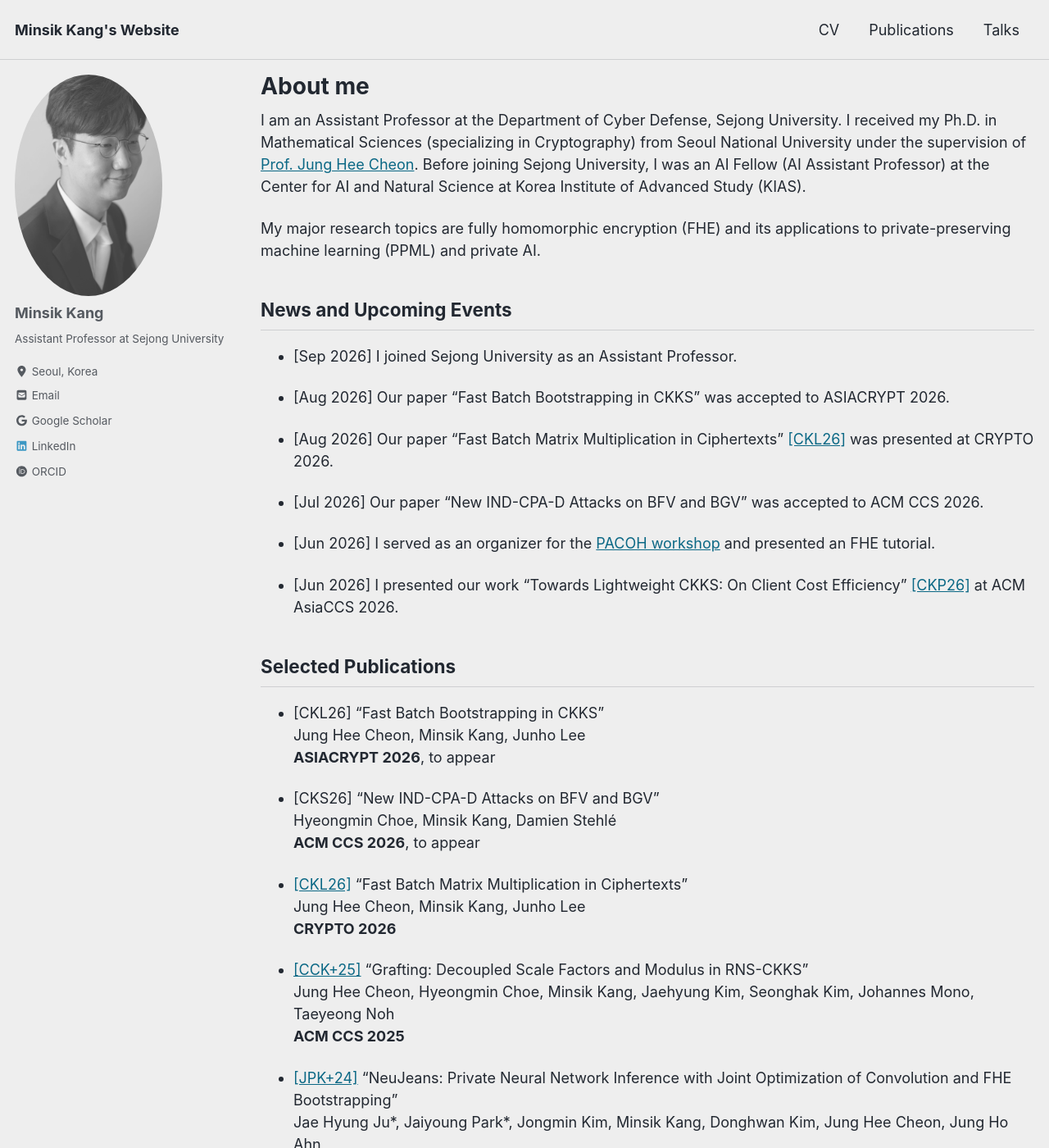
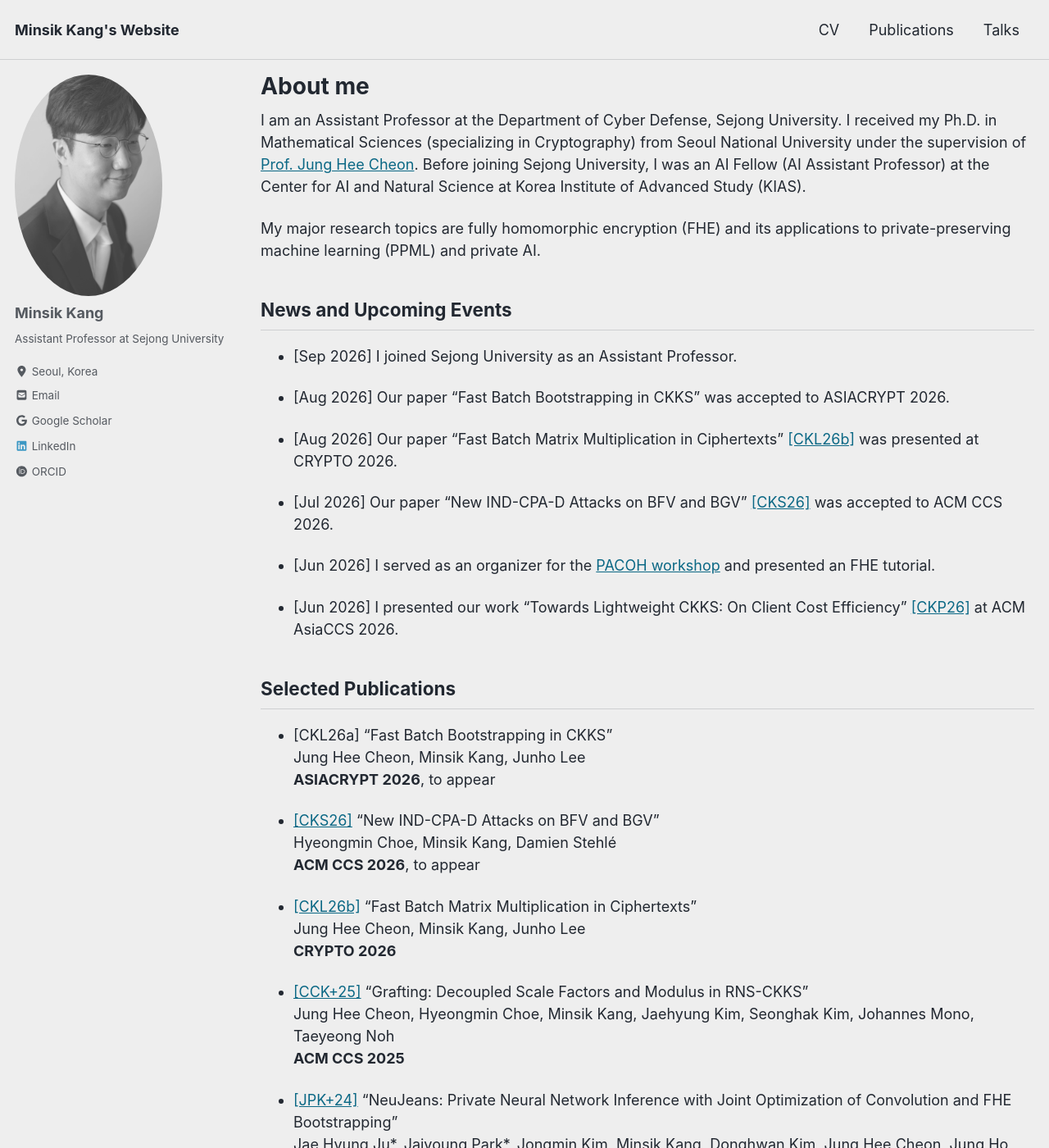
Before and after one commit to mskang0503/mskang0503.github.io, a Jekyll site: the page built from index.md, in a window 1280 px wide and 1400 px high. Shown: the whole window at 82% size. Built offline with Jekyll 4.4.1, drawn with Linux system fonts in a browser that asks for light colours; cached includes are drawn as plain includes.

Commit message:
Link CCS 2026 paper, disambiguate CKL26 keys, add SNU talk
- Add ePrint 2026/2546 link to CKS26 and to its news item
- Rename duplicate CKL26 keys to CKL26a (ASIACRYPT) and CKL26b (CRYPTO)
- Add Oct 2026 invited talk at Seoul National University

Co-Authored-By: Claude Opus 5.5 <noreply@anthropic.com>

```diff
--- a/_data/publications.yml
+++ b/_data/publications.yml
@@ -17,7 +17,7 @@
 # Order within this file is the order shown on the site.
 
 # ---------------------------------------------------------------- conference
-- key: CKL26
+- key: CKL26a
   title: 'Fast Batch Bootstrapping in CKKS'
   authors: 'Jung Hee Cheon, Minsik Kang, Junho Lee'
   venue: 'ASIACRYPT 2026'
@@ -26,6 +26,7 @@
   selected: true
 
 - key: CKS26
+  link: 'https://eprint.iacr.org/2026/2546.pdf'
   title: 'New IND-CPA-D Attacks on BFV and BGV'
   authors: 'Hyeongmin Choe, Minsik Kang, Damien Stehlé'
   venue: 'ACM CCS 2026'
@@ -33,7 +34,7 @@
   type: conference
   selected: true
 
-- key: CKL26
+- key: CKL26b
   link: 'https://eprint.iacr.org/2025/1957.pdf'
   title: 'Fast Batch Matrix Multiplication in Ciphertexts'
   authors: 'Jung Hee Cheon, Minsik Kang, Junho Lee'
--- a/index.md
+++ b/index.md
@@ -18,9 +18,9 @@ My major research topics are fully homomorphic encryption (FHE) and its applicat
 
 - [Aug 2026] Our paper "Fast Batch Bootstrapping in CKKS" was accepted to ASIACRYPT 2026.
 
-- [Aug 2026] Our paper "Fast Batch Matrix Multiplication in Ciphertexts" [[CKL26]](https://eprint.iacr.org/2025/1957.pdf) was presented at CRYPTO 2026.
+- [Aug 2026] Our paper "Fast Batch Matrix Multiplication in Ciphertexts" [[CKL26b]](https://eprint.iacr.org/2025/1957.pdf) was presented at CRYPTO 2026.
 
-- [Jul 2026] Our paper "New IND-CPA-D Attacks on BFV and BGV" was accepted to ACM CCS 2026.
+- [Jul 2026] Our paper "New IND-CPA-D Attacks on BFV and BGV" [[CKS26]](https://eprint.iacr.org/2026/2546.pdf) was accepted to ACM CCS 2026.
 
 - [Jun 2026] I served as an organizer for the [PACOH workshop](https://symposia.kias.re.kr/pacoh-he2026) and presented an FHE tutorial.
 
```
Also changed, not shown: _pages/talks.md (+3 -0 lines).
